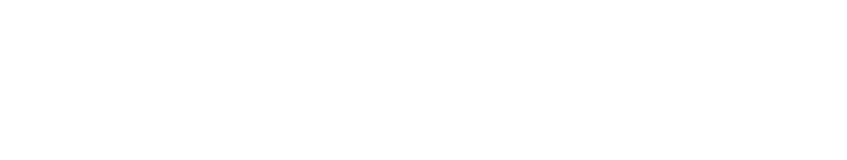
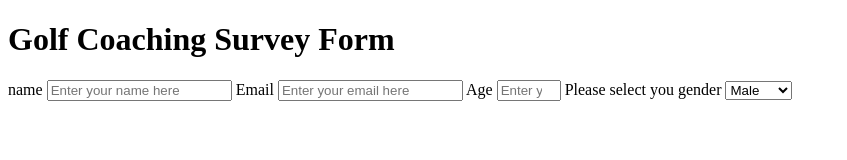
Before and after one commit to hilmimallick/my_survey_form, a plain HTML site: page index.html in a window 1280 px wide. Shown: the whole page, without its empty margins (0-847 px from the left). Drawn offline with Linux system fonts and the light colour scheme.

Commit message:
worked on the html

```diff
--- a/index.html
+++ b/index.html
@@ -4,10 +4,28 @@
     <meta charset="UTF-8">
     <meta http-equiv="X-UA-Compatible" content="IE=edge">
     <meta name="viewport" content="width=device-width, initial-scale=1.0">
-    <title>Document</title>
+    <title>Survey Form</title>
     <link rel="stylesheet" href="./styles.css">
 </head>
 <body>
+    <h1 id="title">Golf Coaching Survey Form</h1>
+    <p id="description"></p>
+    <form action="" id="survey-form">
+<label id="name-label">name</label>
+<input type="text" id="name" required placeholder="Enter your name here">
 
+<label id="email-label">Email</label>
+<input type="email" id="email" required placeholder="Enter your email here">
+
+<label id="number-label">Age</label>
+<input type="number" id="number" required max="100" min="6" placeholder="Enter your age here">
+
+<Label>Please select you gender
+<select name="" id="dropdown">
+<option value="">Male</option>
+<option value="">Female</option>
+</select>
+</Label>
+    </form>
 </body>
 </html>
```
